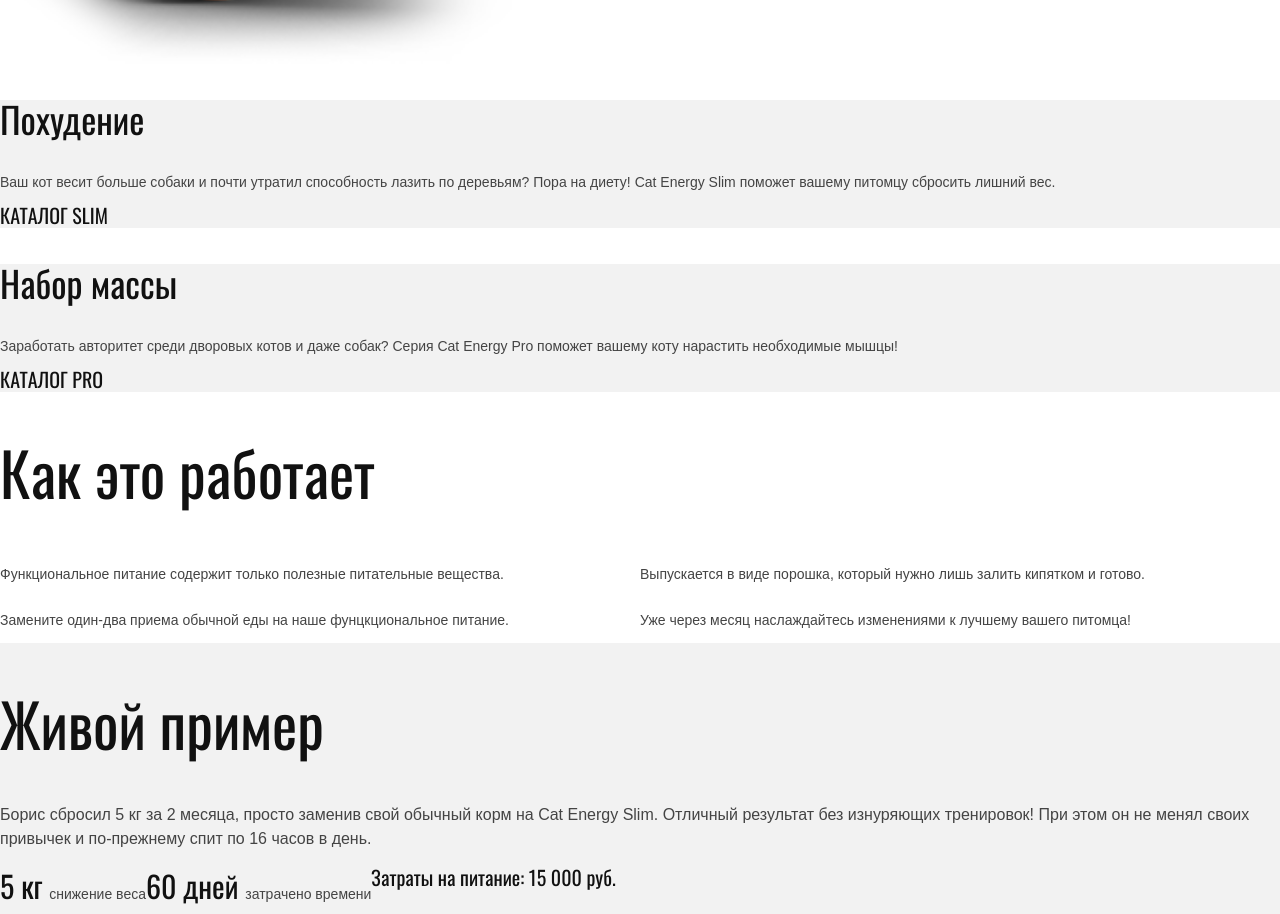
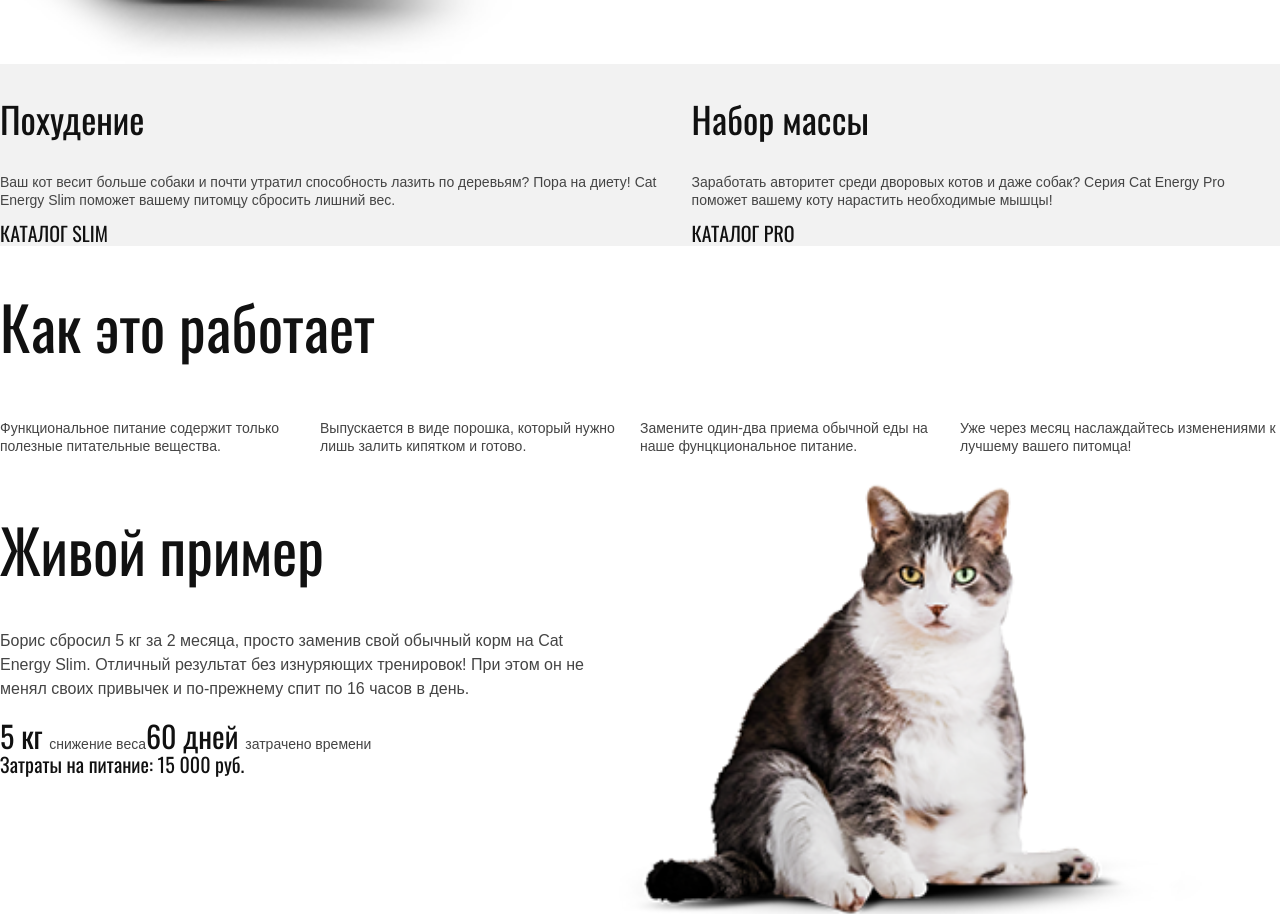
Before and after one commit to sus-denis/278177-cat-energy, a website: page source/index.html in a window 1280 px wide. Shown: the part 761-1675 px from the top of the page. Drawn offline with nearby package versions, Linux system fonts and the light colour scheme; files that its build step writes are made by us from their sources; files whose address does not match are found by name.

Commit message:
Адаптивность для examples

```diff
--- a/source/index.html
+++ b/source/index.html
@@ -30,7 +30,7 @@
     <main class="page-index container">
       <h1 class="visually-hidden">Интернет магазин с правильным питанием для кошек</h1>
       <section class="index-promo">
-        <div class="index-promo__inner">
+        <div class="index-promo__wrapper">
           <h2 class="index-promo__title">Функциональное питание для котов</h2>
           <p class="index-promo__slogan">Занялся собой? Займись котом!</p>
           <a class="index-promo__button button" href="form.html">Подобрать программу</a>
@@ -74,8 +74,10 @@
           <h2 class="examples__title">Живой пример</h2>
           <p class="examples__description">Борис сбросил 5 кг за 2 месяца, просто заменив свой обычный корм на Cat Energy Slim. Отличный результат без изнуряющих тренировок! При этом он не менял своих привычек и по-прежнему спит по 16 часов в день.</p>
           <div class="examples__stats stats">
-            <div class="stats__col-weight">5 кг <span class="stats__upcase" >снижение веса</span></div>
-            <div class="stats__col-time">60 дней <span class="stats__upcase" >затрачено времени</span></div>
+            <div class="stats__wrapper">
+              <div class="stats__col-weight">5 кг <span class="stats__upcase" >снижение веса</span></div>
+              <div class="stats__col-time">60 дней <span class="stats__upcase" >затрачено времени</span></div>
+            </div>
             <div class="stats__row-result">Затраты на питание: 15 000 руб.</div>
           </div>
         </div>
--- a/source/sass/_mixins.scss
+++ b/source/sass/_mixins.scss
@@ -13,7 +13,7 @@
 }
 
 @mixin desktop-up {
-  @media screen and (min-width: 1440px) {
+  @media screen and (min-width: 1220px) {
     @content;
   }
 }
--- a/source/sass/blocks/_examples.scss
+++ b/source/sass/blocks/_examples.scss
@@ -1,6 +1,5 @@
 .examples {
-  display: flex;
-  flex-direction: column;
+  width: 280px;
   background-color: #f2f2f2;
 }
 
@@ -16,8 +15,12 @@
   font-size: 14px;
 }
 
+@include tablet-up {
+  .examples {
+    width: 708px;
+    background-color: #ffffff;
+  }
 
-@include tablet-up {
   .examples__title {
     font-size: 60px;
   }
@@ -30,6 +33,12 @@
 
 @include desktop-up {
   .examples {
-    flex-direction: row;
+    display: flex;
+    width: 1220px;
+  }
+
+  .examples__wrapper,
+  .examples__slider {
+    flex-basis: 610px;
   }
 }
--- a/source/sass/blocks/_stats.scss
+++ b/source/sass/blocks/_stats.scss
@@ -1,16 +1,15 @@
 .stats {
-  display: flex;
-  flex-wrap: wrap;
   font-family: "Oswald", "Arial", sans-serif;
   font-weight: 400;
   color: #111111;
 }
 
-.stats__col-weight {
-  font-size: 30px;
-  line-height: 37.02px;
+.stats__wrapper {
+  display: flex;
+  flex-basis: 50%;
 }
 
+.stats__col-weight,
 .stats__col-time {
   font-size: 24px;
   line-height: 24px;
@@ -30,9 +29,13 @@
 
 @include tablet-up {
   .stats {
-    flex-direction: row;
+    display: flex;
+    justify-content: space-between;
   }
 
+  .stats__wrapper {
+    flex-basis: 366px;
+  }
   .stats__col-weight,
   .stats__col-time {
     font-size: 30px;
@@ -45,6 +48,13 @@
   }
 
   .stats__row-result {
+    flex-basis: 366px;
     font-size: 20px;
   }
 }
+
+@include desktop-up {
+  .stats {
+    display: block;
+  }
+}
```
